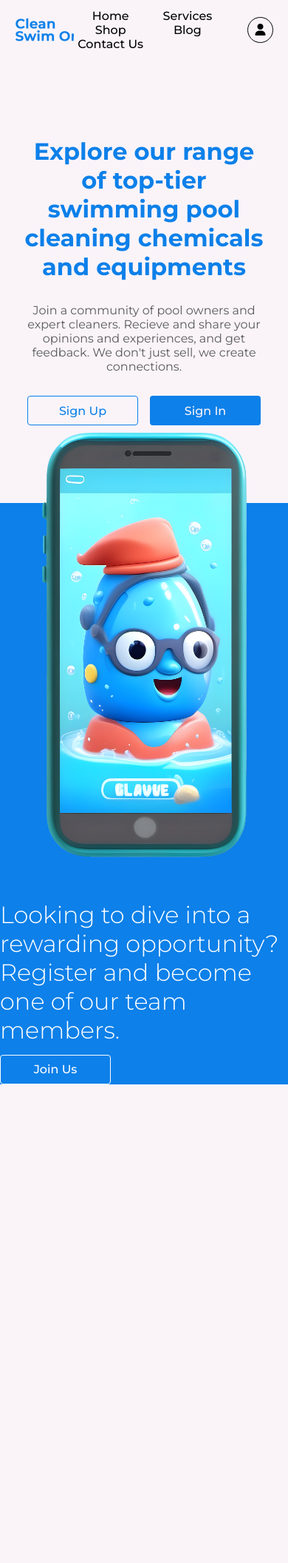
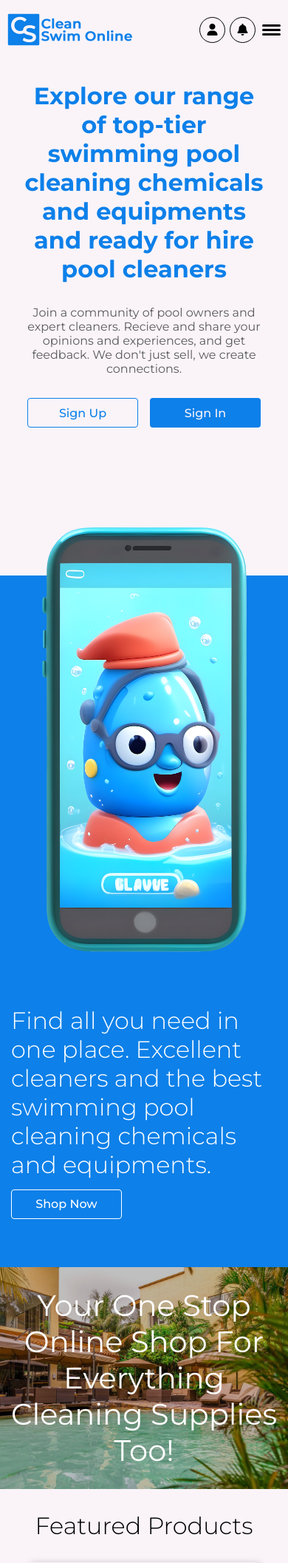
Before and after one commit to charlesarmah1002/clean-swim, a PHP site: page / in a window 390 px wide. Shown: the top 2113 px of the page at 74% size. Before the commit the page ends 1466 px from the top, so only its background shows below. Run offline with PHP 8.4, Linux system fonts and the light colour scheme.

Commit message:
mobile menu design

```diff
--- a/assets/css/style.css
+++ b/assets/css/style.css
@@ -1,6 +1,6 @@
 :root {
-    --white : #faf4f9;
-    --blue : #0d80e9;
+    --white: #faf4f9;
+    --blue: #0d80e9;
 }
 
 * {
@@ -11,7 +11,7 @@
 
 body {
     font-family: "Montserrat", sans-serif;
-    /* min-height: 200vh; */
+    height: 100vh;
     font-size: 16px;
     cursor: default;
     background: var(--white);
@@ -70,7 +70,6 @@
     align-items: center;
     justify-content: center;
     height: 80px;
-    padding: 0 20px;
 }
 
 nav.primary-navigation {
@@ -79,6 +78,7 @@
     justify-content: space-between;
     width: min(100%, 1300px);
     height: 100%;
+    padding: 0 20px;
 }
 
 nav.primary-navigation .image-container {
@@ -87,12 +87,18 @@
 
 nav.primary-navigation .menu {
     margin: auto !important;
+    display: flex;
+    align-items: center;
+    justify-content: center;
+    gap: 10px;
 }
 
 nav.primary-navigation .menu li {
-    display: inline-block;
+    height: 40px;
     width: 100px;
-    text-align: center;
+    display: flex;
+    align-items: center;
+    justify-content: center;
 }
 
 nav.primary-navigation .menu li a:hover {
@@ -100,7 +106,13 @@
     transition: 0.3s;
 }
 
-nav.primary-navigation .button a {
+nav.primary-navigation .buttons {
+    display: flex;
+    align-items: center;
+    justify-content: center;
+}
+
+nav.primary-navigation .buttons a {
     width: 35px;
     aspect-ratio: 1/1;
     display: flex;
@@ -108,17 +120,124 @@
     align-items: center;
     border: 1px solid black;
     border-radius: 50%;
+    margin: 3px;
 }
 
+.menu-toggle {
+    display: none;
+}
+
+@media (max-width: 900px) {
+    header nav.primary-navigation {
+        position: relative;
+        padding: 0 7px;
+    }
+
+    nav.primary-navigation .menu {
+        position: absolute;
+        display: none;
+        top: 100%;
+        /* bottom: 0; */
+        background: var(--blue);
+        left: 0;
+        width: 100%;
+        text-align: center;
+        margin: 0;
+    }
+
+    nav.primary-navigation .buttons {
+        display: flex;
+        align-items: center;
+        justify-content: center;
+    }
+
+    .menu-toggle {
+        margin-left: 3px;
+        cursor: pointer;
+        display: block;
+    }
+
+    header .primary-navigation .menu-toggle span.bar {
+        width: 25px;
+        height: 3px;
+        background: black;
+        display: block;
+        margin: 3px;
+        transition: 0.3s;
+        border-radius: 10px;
+    }
+
+    header .primary-navigation .menu-toggle.active span.bar:nth-child(2) {
+        opacity: 0;
+    }
+
+    header .primary-navigation .menu-toggle.active span.bar:nth-child(1) {
+        transform: translateY(6px) rotate(45deg);
+    }
+
+    header .primary-navigation .menu-toggle.active span.bar:nth-child(3) {
+        transform: translateY(-6px) rotate(-45deg);
+    }
+
+    header .primary-navigation .menu {
+        display: none;
+    }
+
+    .mobile-menu.active {
+        opacity: 1;
+        pointer-events: all;
+        bottom: 0;
+    }
+}
+
+.mobile-menu {
+    position: fixed;
+    bottom: -1000px;
+    background: var(--blue);
+    width: 100%;
+    left: 0;
+    padding: 20px;
+    border-radius: 10px 10px 0 0;
+    opacity: 0;
+    pointer-events: none;
+    transition: 0.3s;
+}
+
+.mobile-menu ul {
+    width: min(100%, 500px);
+    display: grid;
+    grid-template-columns: repeat(auto-fit, minmax(100px, 1fr));
+    gap: 10px;
+    margin: auto;
+}
+
+.mobile-menu ul li {
+    aspect-ratio: 1 / 1;
+    list-style: none;
+    color: white;
+    display: flex;
+    align-items: center;
+    justify-content: center;
+}
+
+.mobile-menu ul li a {
+    height: 100%;
+    width: 100%;
+    display: flex;
+    align-items: center;
+    flex-direction: column;
+    padding: 0 10px;
+    gap: 1rem;
+}
 
 /* hero section */
 section#hero {
-    min-height: 600px;
+    min-height: 400px;
     width: 100%;
     display: flex;
     align-items: center;
     justify-content: center;
-    padding: 30px;
+    padding: 30px 30px 200px 30px;
 }
 
 section#hero .container {
@@ -144,6 +263,7 @@
     display: flex;
     align-items: center;
     justify-content: center;
+    flex-wrap: wrap;
     gap: 1rem;
 }
 
@@ -160,7 +280,15 @@
 
 section#ad .container .image-container {
     width: min(100%, 400px);
-    margin-top: -150px;
+    margin-top: -170px;
+}
+
+@media (max-width: 601px) {
+    section#ad .container {
+        width: min(100%, 1100px);
+        margin: auto;
+        padding: 50px 0;
+    }
 }
 
 section#ad .container .text {
@@ -168,9 +296,88 @@
     display: grid;
     grid-template-columns: auto;
     gap: 14px;
+    padding: 15px;
 }
 
 section#ad .container .text h3 {
     font-weight: 300;
     font-size: 2rem;
 }
+
+/* banner */
+section#banner {
+    background: url("../images/background2.jpg") #00000040 fixed;
+    background-position: center;
+    height: 300px;
+    background-size: cover;
+    background-repeat: no-repeat;
+    background-blend-mode: multiply;
+    display: flex;
+    align-items: center;
+    justify-content: center;
+}
+
+section#banner h5 {
+    font-size: 2.5rem;
+    font-weight: 400;
+    width: 95%;
+    max-width: 700px;
+    text-align: center;
+    color: white;
+}
+
+/* shop */
+section#shop {
+    padding: 30px 10px;
+}
+
+section#shop h3 {
+    text-align: center;
+    font-weight: 300;
+    font-size: 2rem;
+}
+
+section#shop .flex-grid {
+    grid-template-columns: repeat(auto-fit, minmax(200px, 1fr));
+    width: min(100%, 1100px);
+    gap: 1rem;
+    margin: auto;
+    padding: 30px;
+}
+
+.product-card {
+    border-radius: 4px;
+    box-shadow: 2px 2px 10px #5a5a5a70;
+    overflow: hidden;
+}
+
+.product-card .image-container {
+    width: 100%;
+    aspect-ratio: 1 / 1;
+}
+
+.product-card .label {
+    height: 60px;
+    text-align: center;
+    display: grid;
+    grid-template-columns: auto;
+    gap: 3px;
+}
+
+.product-name {
+    font-size: 1.5rem;
+    font-weight: 400;
+}
+
+section#shop .button {
+    display: flex;
+    align-items: center;
+    justify-content: center;
+    margin: 10px;
+}
+
+section#shop .button .btn {
+    background: var(--blue);
+    color: var(--white);
+    border: none;
+}
--- /dev/null
+++ b/assets/js/menu.js
@@ -0,0 +1,7 @@
+const menuBtn = document.querySelector('.menu-toggle')
+const menu = document.querySelector('.mobile-menu')
+
+menuBtn.addEventListener('click', ()=> {
+    menuBtn.classList.toggle('active');
+    menu.classList.toggle('active')
+})
--- a/index.html
+++ b/index.html
@@ -25,6 +25,9 @@
         rel="stylesheet">
     <link href="https://fonts.googleapis.com/css2?family=Montserrat:wght@200;300;400;500;600;700&display=swap"
         rel="stylesheet">
+
+    <!-- icons -->
+    <link rel="stylesheet" href="https://fonts.googleapis.com/css2?family=Material+Symbols+Outlined:opsz,wght,FILL,GRAD@20..48,100..700,0..1,-50..200" />
 </head>
 
 <body>
@@ -40,15 +43,37 @@
                 <li class="menu-item"><a href="">Blog</a></li>
                 <li class="menu-item"><a href="">Contact Us</a></li>
             </ul>
-            <div class="button">
+            <div class="buttons">
                 <a href=""><i class="fa-solid fa-user"></i></a>
+                <a href=""><i class="fa-solid fa-bell"></i></a>
+                <div class="menu-toggle">
+                    <span class="bar"></span>
+                    <span class="bar"></span>
+                    <span class="bar"></span>
+                </div>
             </div>
         </nav>
     </header>
+    <nav class="mobile-menu">
+        <ul>
+            <li class="menu-item"><a href=""><span
+                        class="material-symbols-outlined">home</span><span>Home</span></a></li>
+            <li class="menu-item"><a href=""><span
+                        class="material-symbols-outlined">school</span><span>Classes</span></a></li>
+            <li class="menu-item"><a href=""><span
+                        class="material-symbols-outlined">gallery_thumbnail</span><span>Gallery</span></a></li>
+            <li class="menu-item"><a href=""><span
+                        class="material-symbols-outlined">group</span><span>Staff</span></a></li>
+            <li class="menu-item"><a href=""><span
+                        class="material-symbols-outlined">contacts</span><span>Contacts</span></a></li>
+            <li class="menu-item"><a href=""><span
+                        class="material-symbols-outlined">info</span><span>About</span></a></li>
+        </ul>
+    </nav>
     <main>
         <section id="hero">
             <div class="container">
-                <h1>Explore our range of top-tier swimming pool cleaning chemicals and equipments</h1>
+                <h1>Explore our range of top-tier swimming pool cleaning chemicals and equipments and ready for hire pool cleaners</h1>
                 <p>Join a community of pool owners and expert cleaners. Recieve and share your opinions and experiences,
                     and get feedback. We don't just sell, we create connections.</p>
                 <div class="buttons">
@@ -63,13 +88,62 @@
                     <img src="assets/images/mobile-1.png" alt="">
                 </div>
                 <div class="text">
-                    <h3>Looking to dive into a rewarding opportunity? Register and become one of our team members.</h3>
-                    <a href="" class="btn">Join Us</a>
+                    <h3>Find all you need in one place. Excellent cleaners and the best swimming pool cleaning chemicals and equipments.</h3>
+                    <a href="" class="btn">Shop Now</a>
                 </div>
+            </div>
+        </section>
+        <section id="banner">
+            <h5>Your One Stop Online Shop For Everything Cleaning Supplies Too!</h5>
+        </section>
+        <section id="shop">
+            <h3>Featured Products</h3>
+            <div class="flex-grid">
+                <div class="product-card">
+                    <div class="image-container">
+                        <img src="assets/images/chlorine-bucket.png" alt="Chlorine">
+                    </div>
+                    <div class="label">
+                        <h5 class="product-name">Chlorine</h5>
+                        <p>GH¢ 999.99</p>
+                    </div>
+                </div>
+                <div class="product-card">
+                    <div class="image-container">
+                        <img src="assets/images/leaf-rake.webp" alt="leaf-rake">
+                    </div>
+                    <div class="label">
+                        <h5 class="product-name">Leaf Rake</h5>
+                        <p>GH¢ 999.99</p>
+                    </div>
+                </div>
+                <div class="product-card">
+                    <div class="image-container">
+                        <img src="assets/images/vacuum-head.png" alt="vacuum-head">
+                    </div>
+                    <div class="label">
+                        <h5 class="product-name">Vacuum Head</h5>
+                        <p>GH¢ 999.99</p>
+                    </div>
+                </div>
+                <div class="product-card">
+                    <div class="image-container">
+                        <img src="assets/images/telescopic-pole.jpg" alt="telescopic-pole">
+                    </div>
+                    <div class="label">
+                        <h5 class="product-name">Telescopic Pole</h5>
+                        <p>GH¢ 999.99</p>
+                    </div>
+                </div>
+            </div>
+            <div class="button">
+                <a href="" class="btn">Shop Now</a>
             </div>
         </section>
     </main>
 
+    <!-- menu -->
+    <script src="assets/js/menu.js"></script>
     <!-- aos -->
     <script src="https://unpkg.com/aos@next/dist/aos.js"></script>
     <script>
```
Also changed, not shown: assets/images/chlorine-bucket.png (added), assets/images/leaf-rake.webp (added), assets/images/telescopic-pole.jpg (added), assets/images/vacuum-head.png (added).
